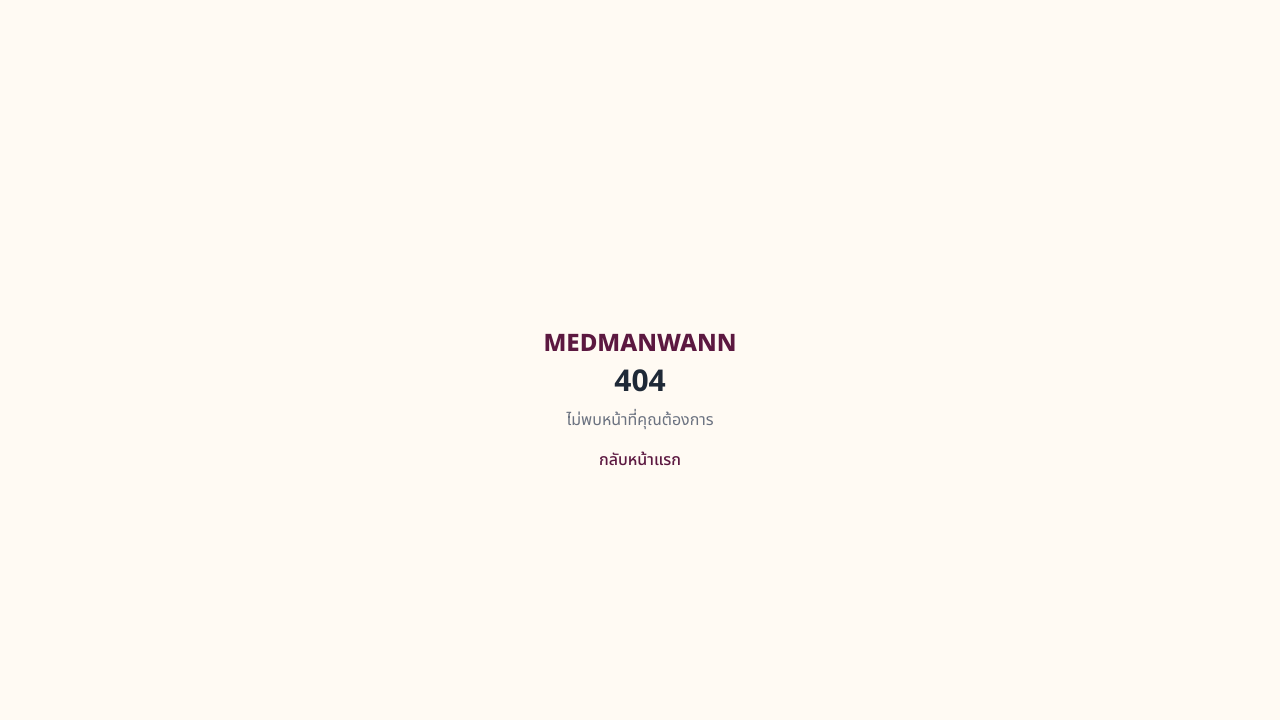
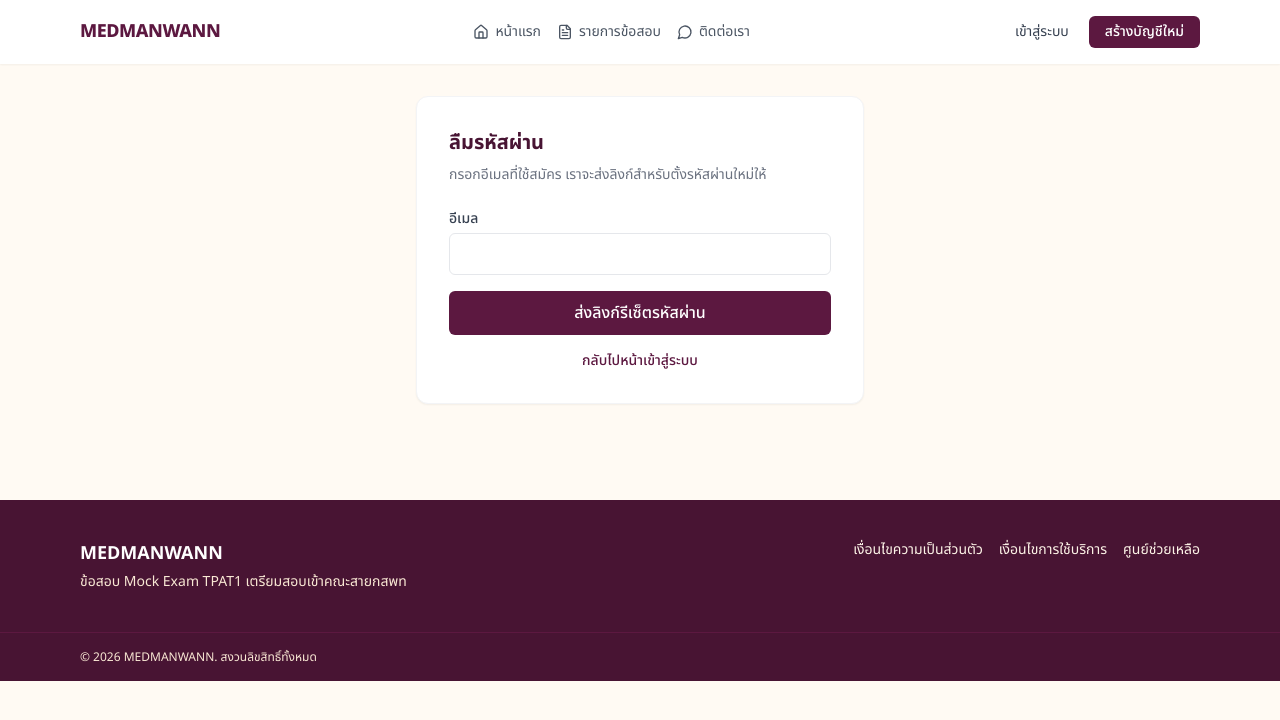
Before and after one commit to 30062550/MEDMANWANN, a Next.js app: page /forgot-password in a window 1280 px wide. Before the commit this address had no page. Shown: the top 720 px of the page. Built offline with nearby package versions, Linux system fonts and the light colour scheme; no server answers.

Commit message:
Create page.tsx

```diff
--- /dev/null
+++ b/src/app/(shop)/forgot-password/page.tsx
@@ -0,0 +1,77 @@
+"use client";
+import { useState } from "react";
+import Link from "next/link";
+import { createSupabaseBrowserClient } from "@/lib/supabase/client";
+
+export default function ForgotPasswordPage() {
+  const supabase = createSupabaseBrowserClient();
+  const [email, setEmail] = useState("");
+  const [loading, setLoading] = useState(false);
+  const [error, setError] = useState<string | null>(null);
+  const [sent, setSent] = useState(false);
+
+  async function handleSubmit(e: React.FormEvent) {
+    e.preventDefault();
+    setError(null);
+    setLoading(true);
+
+    const { error } = await supabase.auth.resetPasswordForEmail(email, {
+      redirectTo: `${window.location.origin}/reset-password`,
+    });
+
+    setLoading(false);
+    if (error) {
+      setError(error.message);
+      return;
+    }
+    setSent(true);
+  }
+
+  if (sent) {
+    return (
+      <div className="max-w-md mx-auto bg-white rounded-xl border border-gray-100 shadow-sm p-8 text-center">
+        <h2 className="text-xl font-bold text-brand-800 mb-2">ส่งลิงก์แล้ว</h2>
+        <p className="text-gray-600">
+          กรุณาตรวจสอบอีเมลของคุณ แล้วกดลิงก์เพื่อตั้งรหัสผ่านใหม่
+        </p>
+        <Link href="/login" className="text-brand-700 font-medium mt-4 inline-block">
+          กลับไปหน้าเข้าสู่ระบบ
+        </Link>
+      </div>
+    );
+  }
+
+  return (
+    <div className="max-w-md mx-auto bg-white rounded-xl border border-gray-100 shadow-sm p-8">
+      <h1 className="text-xl font-bold text-brand-800 mb-2">ลืมรหัสผ่าน</h1>
+      <p className="text-sm text-gray-500 mb-6">
+        กรอกอีเมลที่ใช้สมัคร เราจะส่งลิงก์สำหรับตั้งรหัสผ่านใหม่ให้
+      </p>
+      <form onSubmit={handleSubmit} className="space-y-4">
+        <div>
+          <label className="block text-sm font-medium text-gray-700 mb-1">อีเมล</label>
+          <input
+            type="email"
+            required
+            value={email}
+            onChange={(e) => setEmail(e.target.value)}
+            className="w-full rounded-md border border-gray-200 px-3 py-2 focus:outline-none focus:ring-2 focus:ring-brand-300"
+          />
+        </div>
+        {error && <p className="text-sm text-red-600">{error}</p>}
+        <button
+          type="submit"
+          disabled={loading}
+          className="w-full bg-brand-700 text-white rounded-md py-2.5 font-medium hover:bg-brand-800 disabled:opacity-50"
+        >
+          {loading ? "กำลังส่ง..." : "ส่งลิงก์รีเซ็ตรหัสผ่าน"}
+        </button>
+      </form>
+      <p className="text-sm text-gray-500 mt-4 text-center">
+        <Link href="/login" className="text-brand-700 font-medium">
+          กลับไปหน้าเข้าสู่ระบบ
+        </Link>
+      </p>
+    </div>
+  );
+}
```
